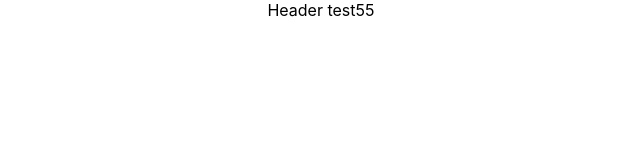
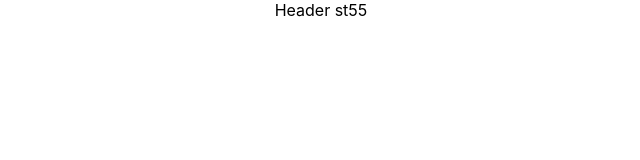
Before and after one commit to HugoParkk/meme-discussion, a React (Create React App) app: page / in a window 1280 px wide. Shown: the top 160 px of the page, without its empty margins (319-959 px from the left). Built offline with nearby package versions, Linux system fonts and the light colour scheme.

Commit message:
[0530] Header.js 변경

```diff
--- a/src/components/Header.js
+++ b/src/components/Header.js
@@ -1,7 +1,7 @@
 import React from "react";
 
 function Header() {
-  return <div>Header test55</div>;
+  return <div>Header st55</div>;
 }
 
 export default Header;
```
Also changed, not shown: 1 other file (tests, documents, lock files or other folders).
